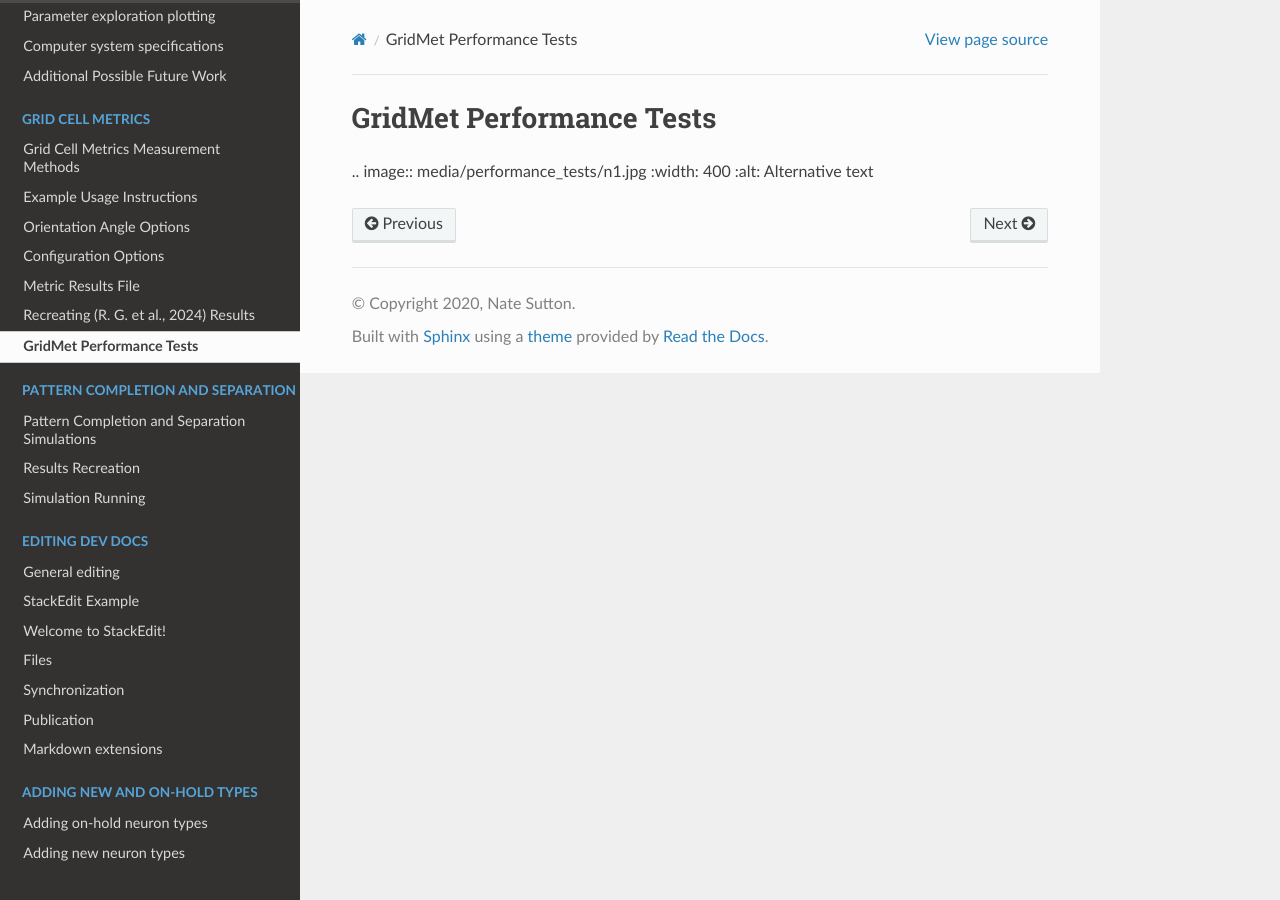
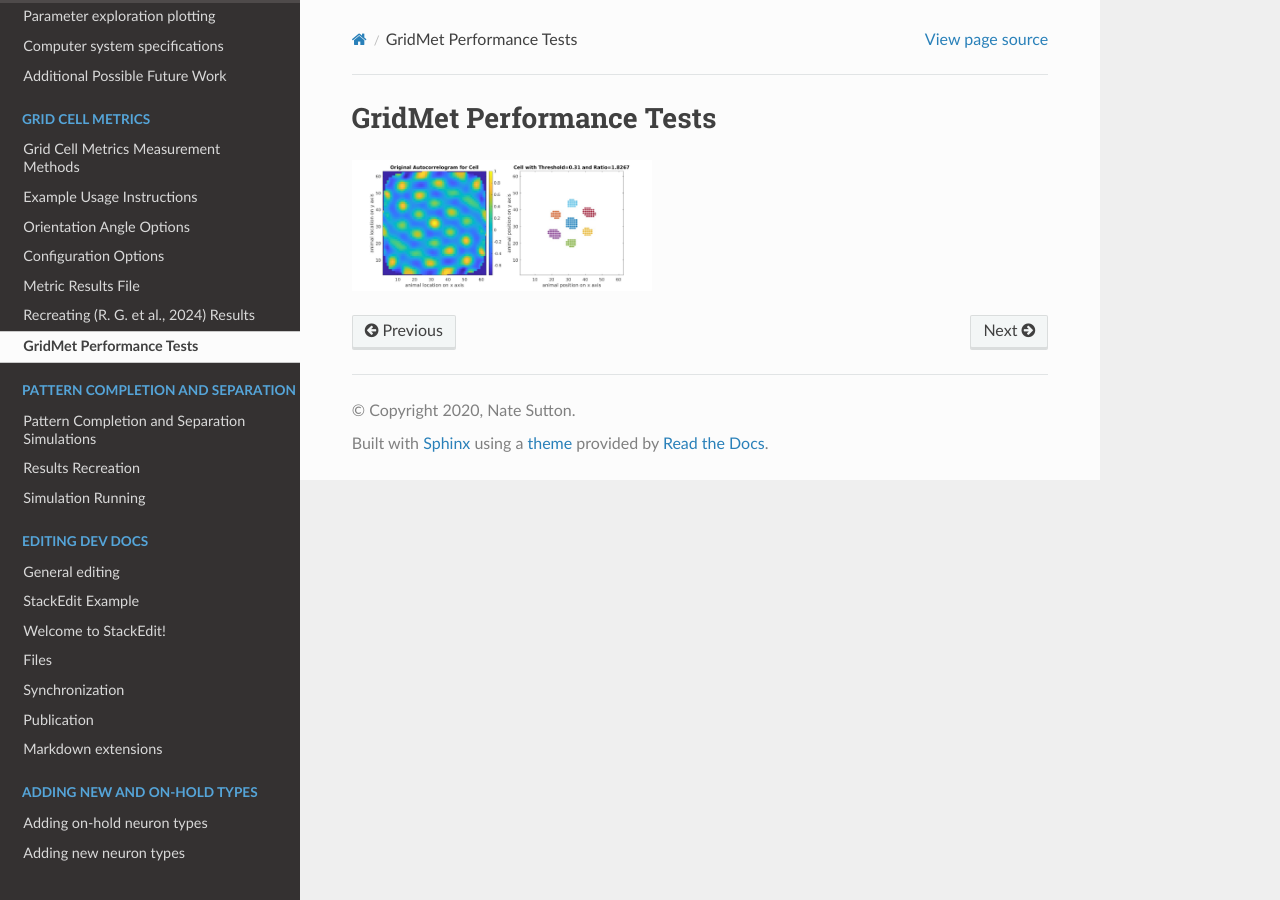
Before and after one commit to Hippocampome-Org/hco_dev_docs, a Sphinx documentation site: the page built from docs/gridcell_metrics/performance_tests.md, in a window 1280 px wide. Built offline with Sphinx 7.4.7 and the Read the Docs theme 3.1.0, drawn with Linux system fonts in a browser that asks for light colours.

Commit message:
image link update

```diff
--- a/docs/gridcell_metrics/performance_tests.md
+++ b/docs/gridcell_metrics/performance_tests.md
@@ -1,6 +1,4 @@
 GridMet Performance Tests
 =========================
 
-.. image:: media/performance_tests/n1.jpg
-  :width: 400
-  :alt: Alternative text
+<img src="https://github.com/Hippocampome-Org/hco_dev_docs/blob/master/media/performance_tests/n1.jpg?raw=true"  width="300" height="300">
```
